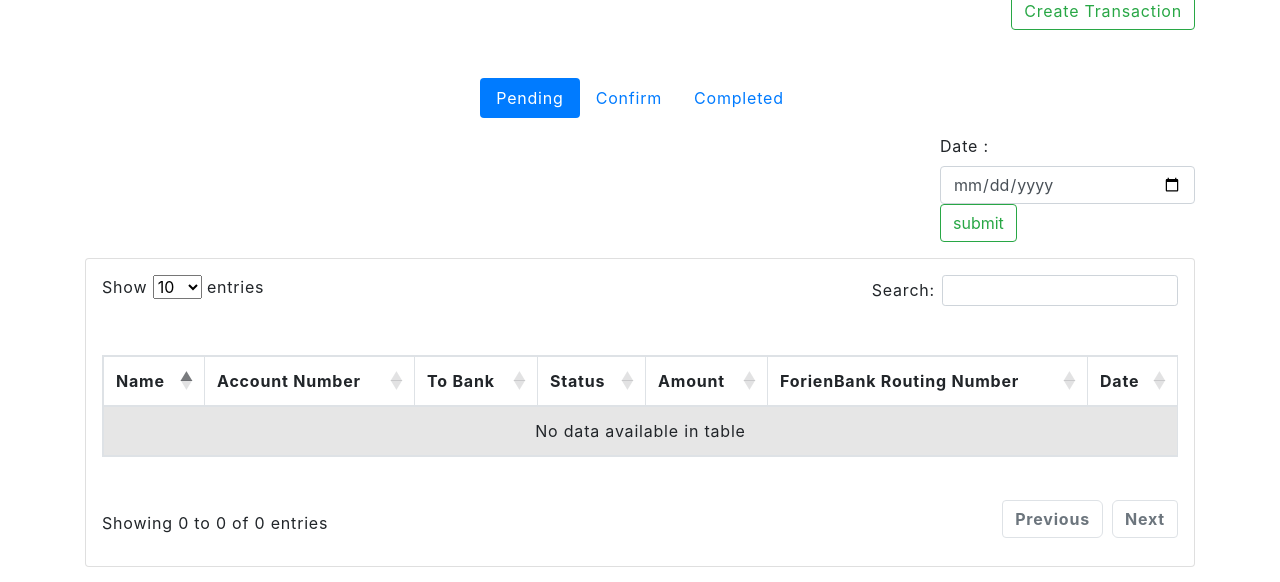
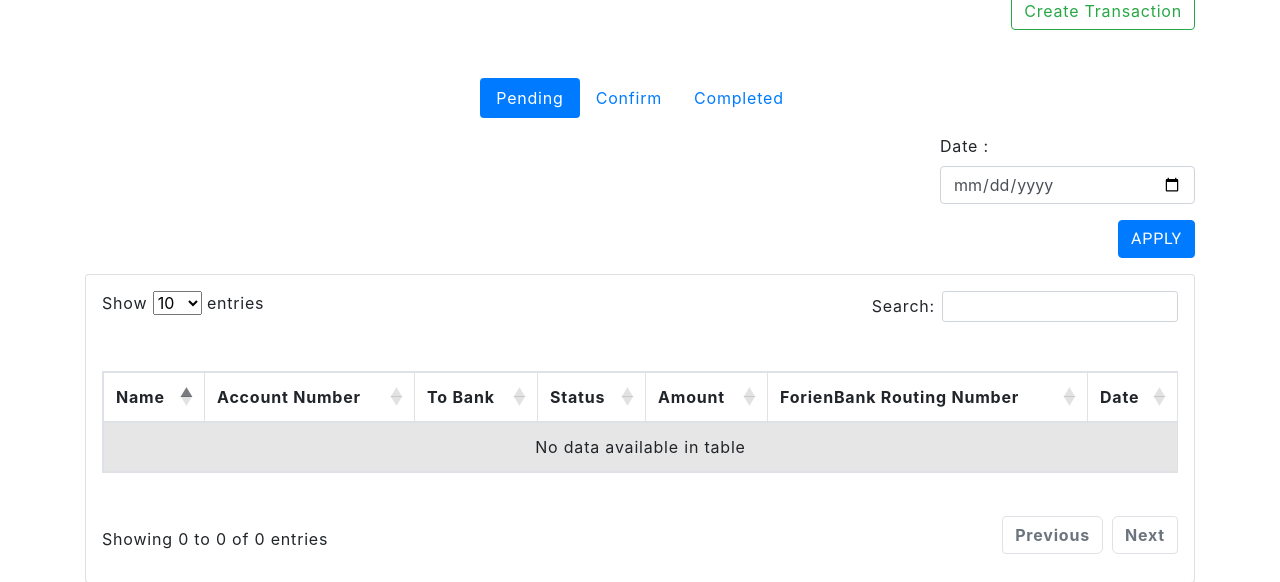
Before and after one commit to webdeveloper510/Banking_django, a Django app: page /show_transaction/ in a window 1280 px wide. Shown: the part 351-933 px from the top of the page. Run offline with Django 3.2, Linux system fonts and the light colour scheme; data that the repository does not hold is empty; some libraries are stand-ins or nearby versions; some web fonts are replaced.

Commit message:
final changes

```diff
--- a/BankDetails/templates/base/footer.html
+++ b/BankDetails/templates/base/footer.html
@@ -21,7 +21,20 @@
 .rights a{
     color: #fff !important;
 }
+
+
     </style>
+
+
+  <script>
+    $('#div_id_Accountnumber').html(' <label for="id_Accountnumber" class=" requiredField"> Account Number<span class="asteriskField">*</span> </label> <div class=""> <input type="text" name="Accountnumber" maxlength="10" class="textinput textInput form-control" required="" id="id_Accountnumber"> </div>');
+
+    $('#div_id_accountnumber').html('<label for="id_accountnumber" class=" requiredField">Account Number<span class="asteriskField">*</span> </label> <div class=""> <input type="text" name="accountnumber" maxlength="10" class="textinput textInput form-control" required="" id="id_accountnumber"> </div>');
+
+
+
+
+  </script>
     <!-- PANEL-->
     <script type="text/javascript" language="javascript" src="https://cdn.datatables.net/1.11.3/js/jquery.dataTables.min.js"></script>
     <script type="text/javascript" language="javascript" src="https://cdn.datatables.net/1.11.3/js/dataTables.bootstrap4.min.js"></script>
--- a/BankDetails/templates/base/show_transactions.html
+++ b/BankDetails/templates/base/show_transactions.html
@@ -48,7 +48,9 @@
             {% csrf_token %}
             <label>Date :</label>
             <input type="date" name="date" class="form-control date" id="datepicker">
-            <button dataa-url="{% url 'date' %}" class="submit_btn text-right btn btn-outline-success">submit</button>
+            <div class="text-right mt-3">
+            <button dataa-url="{% url 'date' %}" class="submit_btn text-right btn btn-primary">Apply</button>
+            </div>
           </form>
         </div>
       </div>
@@ -91,7 +93,9 @@
             {% csrf_token %}
             <label>Date :</label>
             <input type="date" name="date" class="form-control date" id="datepicker">
-            <button dataa-url="{% url 'date' %}" class="submit_btn text-right btn btn-outline-success">submit</button>
+            <div class="text-right mt-3">
+            <button dataa-url="{% url 'date' %}" class="submit_btn text-right btn btn-primary">Apply</button>
+            </div>
           </form>
           <!-- <input type="date" class="form-control" id="datepicker"> -->
         </div>
@@ -142,7 +146,9 @@
             {% csrf_token %}
             <label>Date :</label>
             <input type="date" name="date" class="form-control date" id="datepicker">
-            <button dataa-url="{% url 'date' %}" class="submit_btn text-right btn btn-outline-success">submit</button>
+            <div class="text-right mt-3">
+            <button dataa-url="{% url 'date' %}" class="submit_btn text-right btn btn-primary">Apply</button>
+            </div>
           </form>
 
 
--- a/BankDetails/views.py
+++ b/BankDetails/views.py
@@ -431,7 +431,7 @@ def logout_request(request):
     request.session['Type'] = ''
     request.session['LocalbankID'] = ''
     request.session['ForeignbankID'] = ''
-    return redirect('index')
+    return redirect('')
 
 
 def footer_request(request):
```
Also changed, not shown: BankDetails/templates/base/foreign_transaction.html (+24 -6 lines), BankDetails/templates/base/header.html (line endings or trailing spaces).
